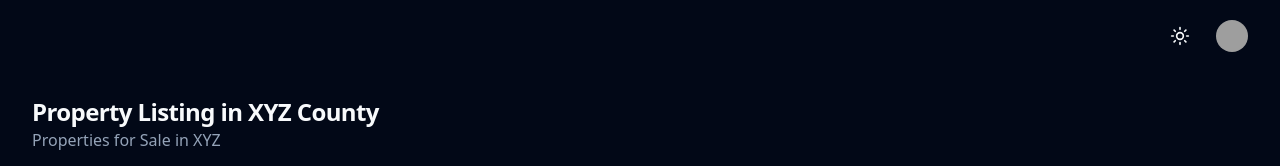
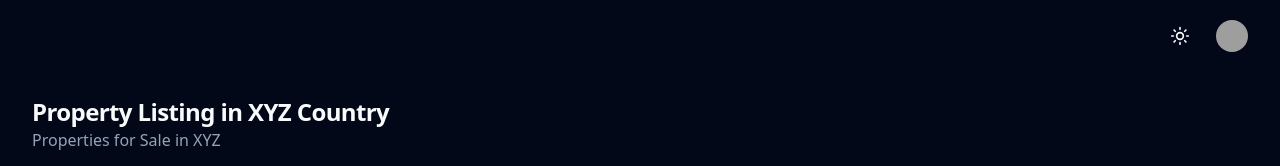
Before and after one commit to KaitoPan09/real-estate-dashboard, a React (Vite) app in the folder real-estate-dashboard/: page / in a window 1280 px wide. Shown: the top 166 px of the page. Built offline with nearby package versions, Linux system fonts and the light colour scheme; grey boxes are pictures that could not be loaded.

Commit message:
read me update
added name and submission date

```diff
--- a/real-estate-dashboard/src/dashboard/index.jsx
+++ b/real-estate-dashboard/src/dashboard/index.jsx
@@ -71,7 +71,7 @@ export default function Dashboard() {
       <Layout.Body className="flex flex-col">
         <div>
           <h1 className="text-2xl font-bold tracking-tight">
-            Property Listing in XYZ County
+            Property Listing in XYZ Country
           </h1>
           <p className="text-muted-foreground">Properties for Sale in XYZ</p>
         </div>
```
Also changed, not shown: 1 other file (tests, documents, lock files or other folders).
